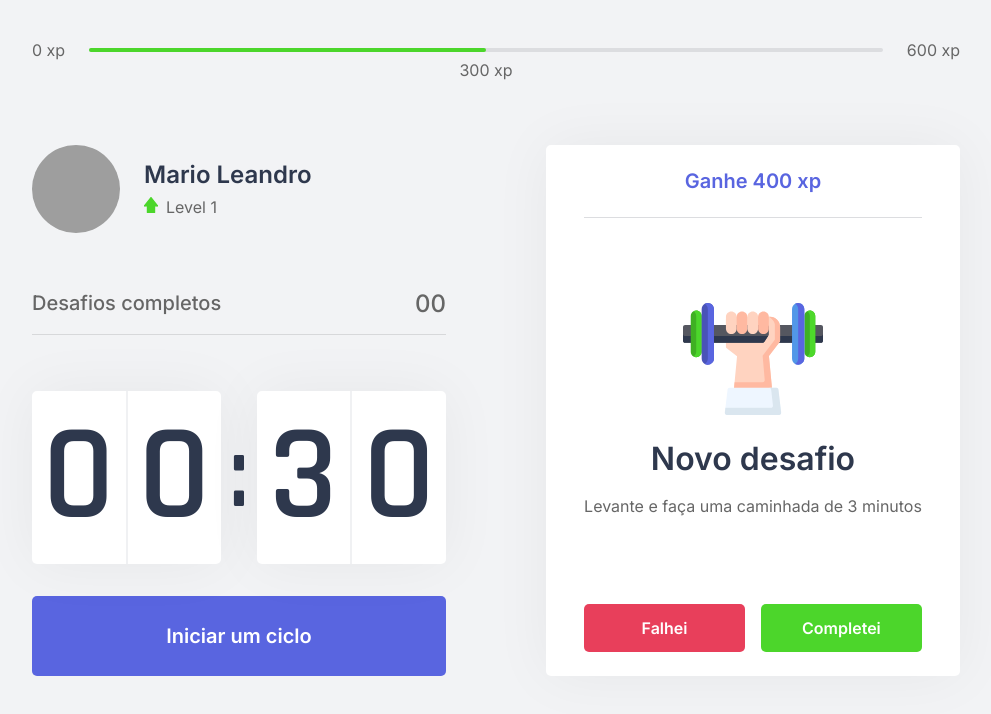
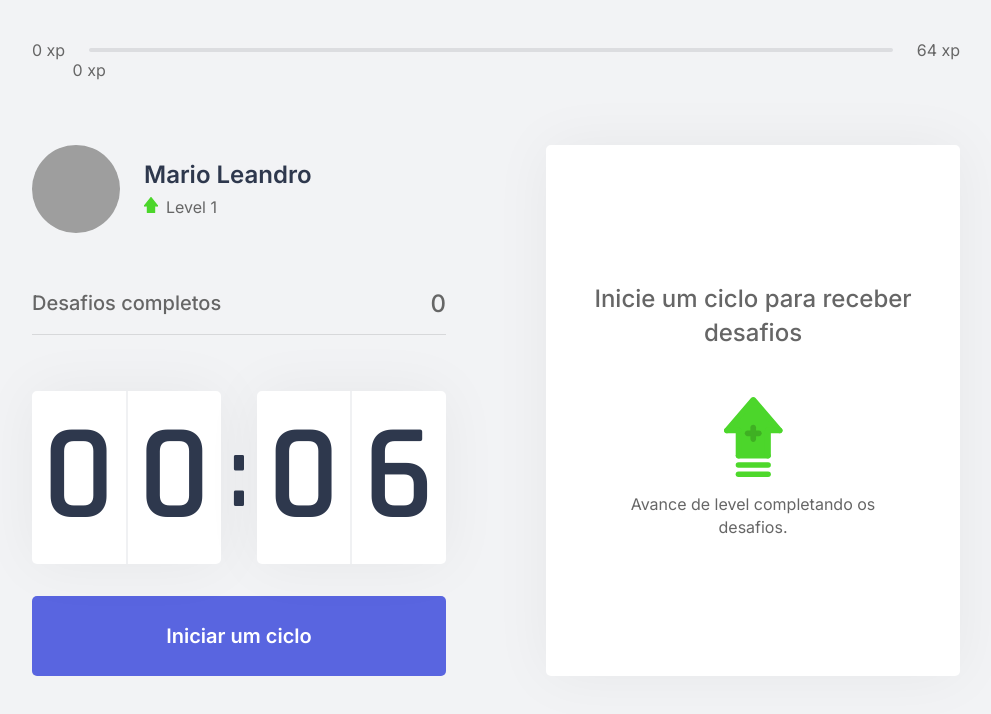
Before and after one commit to MarioLeandro/move.it, a Next.js app in the folder moveit-next/: page / in a window 1280 px wide. Shown: the top 714 px of the page, without its empty margins (144-1135 px from the left). Built offline with nearby package versions, Linux system fonts and the light colour scheme; grey boxes are pictures that could not be loaded.

Commit message:
feat: add contexts

```diff
--- /dev/null
+++ b/moveit-next/challenges.json
@@ -0,0 +1,62 @@
+[
+  {
+    "type": "body",
+    "description": "Estique um de seus braços com a palma da mão virada para frente e puxe os dedos para cima por 10 segundos por mão.",
+    "amount": 80
+  },
+  {
+    "type": "body",
+    "description": "Estique seu braço contra o peito e puxe-o utilizando o outro braço por 10 segundos por braço.",
+    "amount": 60
+  },
+  {
+    "type": "body",
+    "description": "Puxe seu pescoço com a ajuda da mão para a direita e para a esquerda, permanecendo na posição por alguns segundos.",
+    "amount": 70
+  },
+  {
+    "type": "body",
+    "description": "Com as duas mãos na parte de trás da cabeça, leve-a para baixo, alongando a parte de trás da região.",
+    "amount": 60
+  },
+  {
+    "type": "body",
+    "description": "Cruze as pernas e desça com as mãos esticadas em direção ao chão. Repita o movimento com a outra perna na frente.",
+    "amount": 100
+  },
+  {
+    "type": "body",
+    "description": "Sentado, abra as pernas e tente encostar as palmas das mãos no chão, repita 3 vezes por 5 segundos.",
+    "amount": 80
+  },
+  {
+    "type": "body",
+    "description": "Puxe o joelho de encontro ao peito e segure, troque de perna após 10 segundos.",
+    "amount": 50
+  },
+  {
+    "type": "body",
+    "description": "Sentado, cruze uma perna e incline seu tronco à frente, troque de perna após 10 segundos.",
+    "amount": 80
+  },
+  {
+    "type": "eye",
+    "description": "Sentado, feche os olhos e cubra-os com as palmas da mão durante 2 minutos, depois abra normalmente.",
+    "amount": 90
+  },
+  {
+    "type": "eye",
+    "description": "Em algum ambiente aberto, olhe o mais longe que puder em quatro direções por 3s, mexa apenas os olhos. Repita 3 vezes.",
+    "amount": 140
+  },
+  {
+    "type": "eye",
+    "description": "Usando os polegares, massage a área abaixo das sobrancelhas em movimentos circulares por 15 segundos.",
+    "amount": 70
+  },
+  {
+    "type": "body",
+    "description": "Em pé, gire a cintura o máximo que puder para a esquerda, segure por cinco segundos. Repita para a direita.",
+    "amount": 90
+  }
+]
--- a/moveit-next/src/components/ChallengeBox.tsx
+++ b/moveit-next/src/components/ChallengeBox.tsx
@@ -1,22 +1,24 @@
+import { useContext } from 'react';
+import { ChallengesContext } from '../contexts/ChallengesContext';
 import styles from '../styles/components/ChallengeBox.module.css';
 
 export function ChallengeBox () {
-    const hasActiveChallenge = true;
+    const {activeChallenge, resetChallenge} = useContext(ChallengesContext);
 
     return (
         <div className={styles.challengeBoxContainer}>
-            {hasActiveChallenge ? (
+            {activeChallenge ? (
                 <div className={styles.challengeActive}>
-                    <header>Ganhe 400 xp</header>
+                    <header>Ganhe {activeChallenge.amount} xp</header>
 
                     <main>
-                        <img src="icons/body.svg" alt=""/>
+                        <img src={`icons/${activeChallenge.type}.svg`} alt=""/>
                         <strong>Novo desafio</strong>
-                        <p>Levante e faça uma caminhada de 3 minutos</p>
+                        <p>{activeChallenge.description}</p>
                     </main>
 
                     <footer>
-                        <button type="button" className={styles.challengeFailedButton}>
+                        <button type="button" className={styles.challengeFailedButton} onClick={resetChallenge}>
                             Falhei
                         </button>
                         <button type="button"  className={styles.challengeSucceededButton}>
--- a/moveit-next/src/components/CompletedChallenges.tsx
+++ b/moveit-next/src/components/CompletedChallenges.tsx
@@ -1,10 +1,14 @@
+import { useContext } from 'react';
+import { ChallengesContext } from '../contexts/ChallengesContext';
 import styles from '../styles/components/CompletedChallenges.module.css';
 
 export function CompletedChallenges () {
+    const {challengesCompleted} = useContext(ChallengesContext);
+
     return (
         <div className={styles.completedChallengesContainer}>
             <span>Desafios completos</span>
-            <span>00</span>
+            <span>{challengesCompleted}</span>
         </div>
     );
 }
--- a/moveit-next/src/components/Countdown.tsx
+++ b/moveit-next/src/components/Countdown.tsx
@@ -1,10 +1,13 @@
-import { useEffect, useState } from 'react';
+import { useContext, useEffect, useState } from 'react';
+import { ChallengesContext } from '../contexts/ChallengesContext';
 import styles from '../styles/components/Countdown.module.css';
 
 let countdownTimeout: NodeJS.Timeout;
 
 export function Countdown () {
-    const [time, setTime] = useState(0.5 * 60);
+    const {startNewChallenge} = useContext(ChallengesContext);
+
+    const [time, setTime] = useState(0.1 * 60);
     const [isActive, setIsActive] = useState(false);
     const [hasFinished, setHasFinished] = useState(false);
 
@@ -32,6 +35,7 @@
         } else if (isActive && time == 0) {
             setHasFinished(true);
             setIsActive(false);
+            startNewChallenge();
         }
     }, [isActive, time])
 
--- a/moveit-next/src/components/ExperienceBar.tsx
+++ b/moveit-next/src/components/ExperienceBar.tsx
@@ -1,16 +1,21 @@
+import { useContext } from 'react';
+import { ChallengesContext } from '../contexts/ChallengesContext';
 import styles from '../styles/components/ExperienceBar.module.css';
 
 export function ExperienceBar () {
+    const {currentExperience, experienceToNextLevel} = useContext(ChallengesContext);
+    const percentToNextLevel = Math.round(currentExperience * 100) / experienceToNextLevel;
+
     return(
         <header className={styles.experienceBar}>
             <span>0 xp</span>
             <div>
-                <div style={{width: '50%'}}/>
-                <span className={styles.currentExperience} style={{left: '50%'}}>
-                    300 xp
+                <div style={{width: `${percentToNextLevel}%`}}/>
+                <span className={styles.currentExperience} style={{left: `${percentToNextLevel}%`}}>
+                    {currentExperience} xp
                 </span>
             </div>
-            <span>600 xp</span>
+            <span>{experienceToNextLevel} xp</span>
         </header>
     );
 }
--- /dev/null
+++ b/moveit-next/src/contexts/ChallengesContext.tsx
@@ -0,0 +1,53 @@
+import {createContext, ReactNode, useState} from 'react';
+import challenges from '../../challenges.json';
+
+interface Challenge {
+    type: 'body' | 'eye';
+    description: string;
+    amount: number;
+}
+
+interface ChallengesContextData {
+    level: number;
+    currentExperience: number;
+    challengesCompleted: number;
+    levelUp: () => void;
+    startNewChallenge: () => void;
+    activeChallenge: Challenge;
+    resetChallenge: () => void;
+    experienceToNextLevel: number;
+}
+
+interface ChallengesProviderProps {
+    children: ReactNode;
+}
+
+export const ChallengesContext = createContext({} as ChallengesContextData);
+
+export function ChallengesProvider ({children} : ChallengesProviderProps) {
+    const[level, setLevel] = useState(1);
+    const[currentExperience, setCurrentExperience] = useState(0);
+    const[challengesCompleted, setChallengesCompleted] = useState(0);
+    const[activeChallenge, setActiveChallenge] = useState(null);
+    const experienceToNextLevel = Math.pow((level + 1) * 4, 2);
+
+    function levelUp () {
+        setLevel(level + 1);
+    }
+
+    function startNewChallenge () {
+        const randomChallengeIndex = Math.floor(Math.random() * challenges.length);
+        const challenge = challenges[randomChallengeIndex];
+        setActiveChallenge(challenge);
+    }
+
+    function resetChallenge () {
+        setActiveChallenge(null);
+    }
+
+    return (
+        <ChallengesContext.Provider value={{level, currentExperience, challengesCompleted, levelUp, startNewChallenge, activeChallenge, resetChallenge, experienceToNextLevel}}>
+            {children}
+        </ChallengesContext.Provider>
+    );
+}
--- a/moveit-next/src/pages/_app.tsx
+++ b/moveit-next/src/pages/_app.tsx
@@ -1,7 +1,12 @@
 import '../styles/global.css';
+import {ChallengesProvider} from '../contexts/ChallengesContext';
 
 function MyApp({ Component, pageProps }) {
-  return <Component {...pageProps} />
+  return (
+    <ChallengesProvider>
+      <Component {...pageProps} />
+    </ChallengesProvider>
+  );
 }
 
 export default MyApp
```
